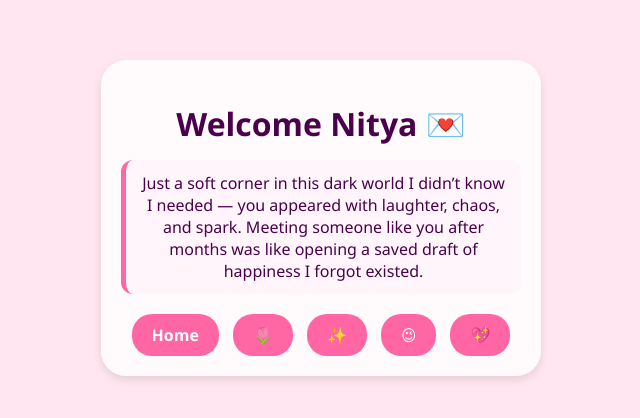
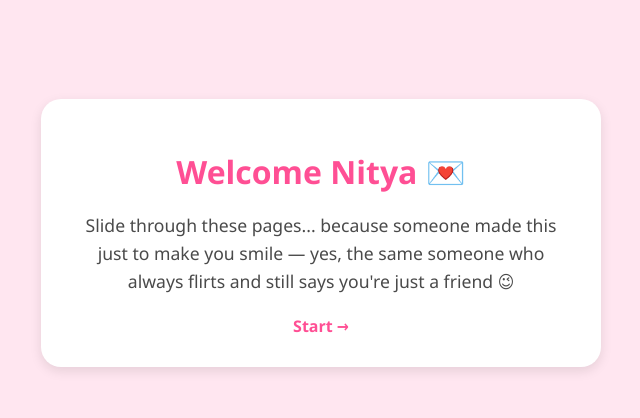
Before and after one commit to PR11Y95HU/Nitya-s-lane-, a plain HTML site: page index.html in a window 1280 px wide. Shown: the part 182-600 px from the top of the page, without its empty margins (319-959 px from the left). Drawn offline with Linux system fonts and the light colour scheme.

Commit message:
Update index.html

```diff
--- a/index.html
+++ b/index.html
@@ -3,93 +3,55 @@
 <head>
   <meta charset="UTF-8" />
   <meta name="viewport" content="width=device-width, initial-scale=1.0"/>
-  <title>For Nitya 💌</title>
+  <title>Nitya 💌</title>
   <style>
     body {
       margin: 0;
-      padding: 0;
+      font-family: 'Segoe UI', Tahoma, Geneva, Verdana, sans-serif;
       background: #ffe6f0;
-      font-family: 'Segoe UI', Tahoma, Geneva, Verdana, sans-serif;
-      color: #4b004b;
+      color: #4a4a4a;
       display: flex;
+      justify-content: center;
+      align-items: center;
+      min-height: 100vh;
       flex-direction: column;
-      align-items: center;
-      justify-content: center;
-      height: 100vh;
+      padding: 30px;
       text-align: center;
-      transition: 0.5s;
     }
-    .container {
-      width: 90%;
-      max-width: 400px;
-      background: rgba(255, 255, 255, 0.8);
-      padding: 20px;
-      border-radius: 25px;
-      box-shadow: 0 4px 10px rgba(0,0,0,0.1);
+    .note {
+      background-color: #fff;
+      border-radius: 20px;
+      box-shadow: 0 4px 12px rgba(0,0,0,0.1);
+      padding: 30px;
+      max-width: 500px;
+      margin-bottom: 30px;
     }
-    h1 {
-      font-size: 2em;
+    .note h1 {
+      color: #ff4f94;
       margin-bottom: 10px;
     }
-    p {
-      font-size: 1.2em;
-      margin: 20px 0;
-    }
-    .note {
-      background: #fff5fa;
-      padding: 12px;
-      border-left: 5px solid #ff66a3;
-      border-radius: 12px;
-      margin: 15px 0;
+    .note p {
+      font-size: 1.1em;
+      line-height: 1.6;
     }
     .nav {
       margin-top: 20px;
     }
     .nav a {
+      margin: 0 10px;
       text-decoration: none;
-      color: #fff;
-      background: #ff66a3;
-      padding: 10px 20px;
-      border-radius: 20px;
-      margin: 0 5px;
-      display: inline-block;
+      color: #ff4f94;
       font-weight: bold;
     }
   </style>
 </head>
 <body>
-  <div class="container">
-    <h1 id="title">Welcome Nitya 💌</h1>
-    <div class="note" id="note">
-      Just a soft corner in this dark world I didn’t know I needed — you appeared with laughter, chaos, and spark. Meeting someone like you after months was like opening a saved draft of happiness I forgot existed.
-    </div>
+  <div class="note">
+    <h1>Welcome Nitya 💌</h1>
+    <p>Slide through these pages... because someone made this just to make you smile — yes, the same someone who always flirts and still says you're just a friend 😉</p>
     <div class="nav">
-      <a href="#" onclick="showPage(0)">Home</a>
-      <a href="#" onclick="showPage(1)">🌷</a>
-      <a href="#" onclick="showPage(2)">✨</a>
-      <a href="#" onclick="showPage(3)">😉</a>
-      <a href="#" onclick="showPage(4)">💖</a>
+      <a href="page1.html">Start →</a>
     </div>
   </div>
-
-  <script>
-    const pages = [
-      {
-        title: "Welcome Nitya 💌",
-        text: "Just a soft corner in this dark world I didn’t know I needed — you appeared with laughter, chaos, and spark. Meeting someone like you after months was like opening a saved draft of happiness I forgot existed."
-      },
-      {
-        title: "Just a Little Something 🌷",
-        text: "It takes time for me to feel close, to be all in, to get attached — and you made that feel okay. That’s not something everyone can do."
-      },
-      {
-        title: "You're Honestly a Vibe ✨",
-        text: "No rush, no rules — because the faster something starts, the faster it fades. I’d rather build a vibe that lingers."
-      },
-      {
-        title: "You Have No Idea 😉",
-        text: "Not everyone gets my bond — and maybe they don’t have to. Just know I’d pause the chaos just to make space for this frequency we share."
-      },
-      {
-        title: "This Was All for You 💖",
-        text: "The only reason I reopened this shitty social world was the spark that showed up in a voice I didn’t expect. If th
+</body>
+</html>
```
